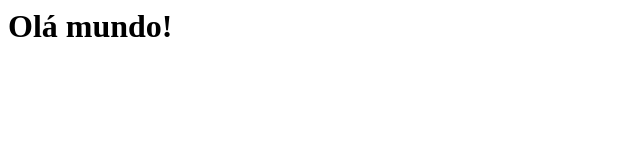
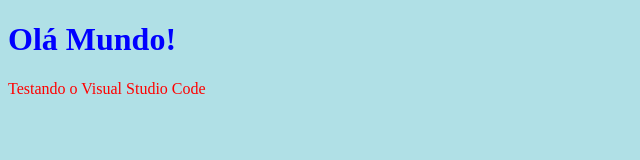
Before and after one commit to willianspavelski/EC2A, a plain HTML site: page index.html in a window 1280 px wide. Shown: the whole page, without its empty margins (0-640 px from the left). Drawn offline with Linux system fonts and the light colour scheme.

Commit message:
Teste com CSS

```diff
--- a/index.html
+++ b/index.html
@@ -1 +1,16 @@
-<BOL><h1>Olá mundo!</h1></BOL>
+<!DOCTYPE html>
+<html>
+<head>
+<style>
+body {background-color: powderblue;}
+h1   {color: blue;}
+p    {color: red;}
+</style>
+</head>
+<body>
+
+<h1>Olá Mundo!</h1>
+<p>Testando o Visual Studio Code</p>
+
+</body>
+</html>
```
Also changed, not shown: 1 other file.
